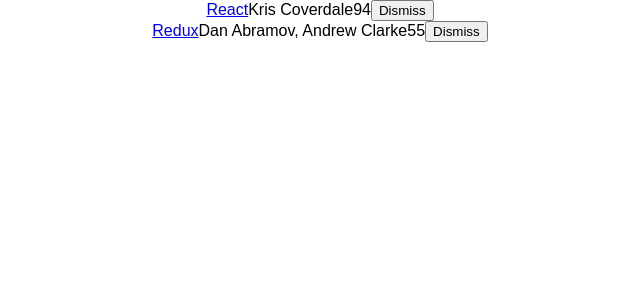
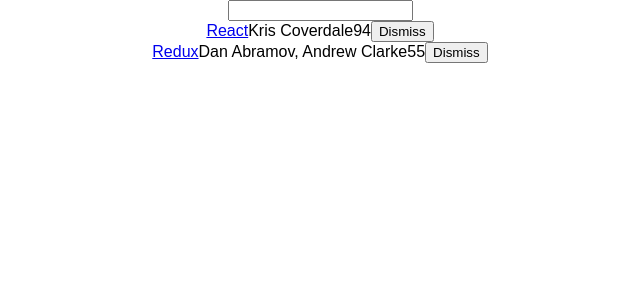
Before and after one commit to kriscov-ibm/slackernews, a React (Create React App) app: page / in a window 1280 px wide. Shown: the top 300 px of the page, without its empty margins (320-960 px from the left). Built offline with nearby package versions, Linux system fonts and the light colour scheme.

Commit message:
typeahead search

```diff
--- a/src/App.js
+++ b/src/App.js
@@ -19,6 +19,10 @@
     objectID: 1,
   },
 ];
+
+const isSearched = (searchTerm) => (item) =>
+ !searchTerm || item.title.toLowerCase().includes(searchTerm.toLowerCase());
+
 class App extends Component {
 
   constructor(props) {
@@ -26,22 +30,31 @@
 
     this.state = {
       list,
+      searchTerm: '',
     };
 
     this.onDismiss = this.onDismiss.bind(this);
+    this.onSearchChange = this.onSearchChange.bind(this);
+  }
+
+  onSearchChange(event) {
+    this.setState({ searchTerm: event.target.value });
   }
 
   onDismiss(id) {
     //returns a new list.  Filters out the id that was passed in.
     const isNotId = item => item.objectID !== id;
     const updatedList = this.state.list.filter(isNotId);
-    this.setState({ list: updatedList});
+    this.setState({ list: updatedList });
   }
 
   render() {
     return (
       <div className="App">
-        { this.state.list.map(item =>
+        <form>
+          <input type="text" onChange={this.onSearchChange} />
+        </form>
+        { this.state.list.filter(isSearched(this.state.searchTerm)).map(item =>
             <div key={item.objectID}>
               <span><a href={item.url}>{item.title}</a></span>
               <span>{item.author}</span>
```
